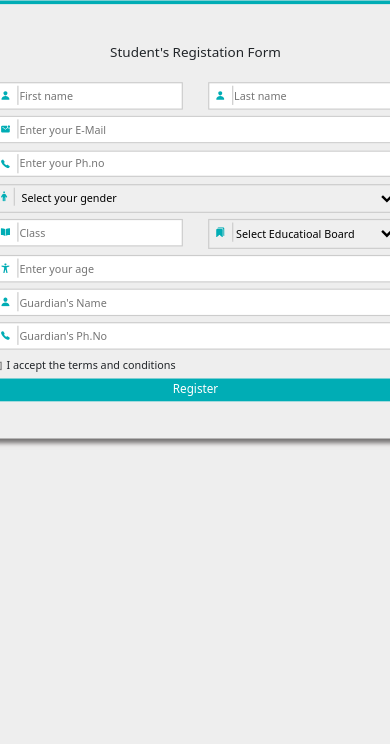
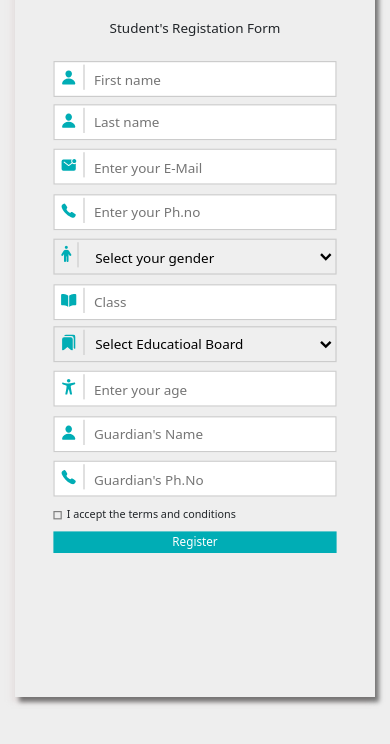
Before and after one commit to Bidyut-Kr-Das/Institute_project, a PHP site: page /stud_from.php in a window 390 px wide; the page is wider, and only the part inside the window is pictured. Shown: the top 744 px of that part. Run offline with PHP 8.4, Linux system fonts and the light colour scheme.

Commit message:
kingshuk3

```diff
--- a/css/stud_from.css
+++ b/css/stud_from.css
@@ -58,8 +58,8 @@ input[type=number] {
     margin: 0.7rem auto;
 }
 
-ion-icon,
-.fa-solid {
+.inputname ion-icon,
+.fa-person {
     padding: 0.5rem 0.7rem;
     position: absolute;
     top: 0.4rem;
@@ -93,7 +93,7 @@ ion-icon,
 }
 
 .inputname ion-icon,
-.fa-solid {
+.fa-person {
     position: absolute;
     font-size: 1.1rem;
     color: #00ADB5;
@@ -242,15 +242,78 @@ ion-icon,
     background: #0b5ed7;
 }
 
-@media (min-width: 323px) {
+@media only screen and (min-width: 323px) and (max-width: 500px) {
     .heading {
-        max-height: 500rem;
-        max-width: 100%;
+        height: 80rem;
+        width: 300px;
+        position: relative;
     }
 
-    .button:hover {
-        background: green;
+    .inputname {
+        display: flex;
+        flex-direction: column;
+        justify-content: space-between;
+        width: 90%;
+        margin-top: 1rem;
+
     }
 
+    .lname,
+    .board {
+        margin-top: 0.7rem;
+    }
+
+    .fname,
+    .lname,
+    .book1,
+    .board {
+        width: 100%;
+    }
+
+    .studname,
+    .allname {
+        height: 4rem;
+        padding-left: 4rem;
+        font-size: 1.5rem;
+    }
+
+    .inputname ion-icon,
+    .fa-person {
+        position: absolute;
+        font-size: 1.8rem;
+        color: #00ADB5;
+        border-right: 0.1rem solid #cccccc;
+
+
+    }
 
 }
+
+/* @media only screen and (min-width: 500px) and (max-width:){
+        .heading {
+            height: 80rem;
+            width: 400px;
+            position: relative;
+            margin: 5rem, 0;
+        }
+
+        .inputname {
+            display: flex;
+            flex-direction: column;
+            justify-content: space-between;
+            width: 90%;
+        }
+
+        .lname,
+        .board {
+            margin-top: 0.7rem;
+        }
+
+        .fname,
+        .lname,
+        .book1,
+        .board {
+            width: 100%;
+        }
+
+    }*/
--- a/stud_from.php
+++ b/stud_from.php
@@ -6,13 +6,13 @@ include("header.php");
     <div class="form">
         <form>
             <div class="inputname">
-                <span class="span1">
+                <span class="span1 fname">
                     <ion-icon name="person"></ion-icon>
                     <input type="text" placeholder=" First name" class="studname">
                 </span>
-                <span class="span1">
+                <span class="span1 lname">
                     <ion-icon name="person"></ion-icon>
-                    <input type="text" placeholder=" Last name" class="studname">
+                    <input type="text" placeholder=" Last name" class="studname" >
                 </span>
             </div>
             <div class="inputname">
@@ -43,13 +43,13 @@ include("header.php");
             </div>
 
             <div class="inputname">
-                <span class="span1">
+                <span class="span1 book1">
                     <ion-icon name="book"></ion-icon>
                     <input type="number" placeholder=" Class" class="studname">
                 </span>
-                <span class="span1">
+                <span class="span1 board" >
                     <ion-icon name="bookmarks"></ion-icon>
-                    <select class="studname">
+                    <select class="studname" >
                         <option>Select Educatioal Board</option>
                         <option>WBBSE</option>
                         <option>WBCHSE</option>
```
Also changed, not shown: teacherreg.php (+4 -4 lines).
